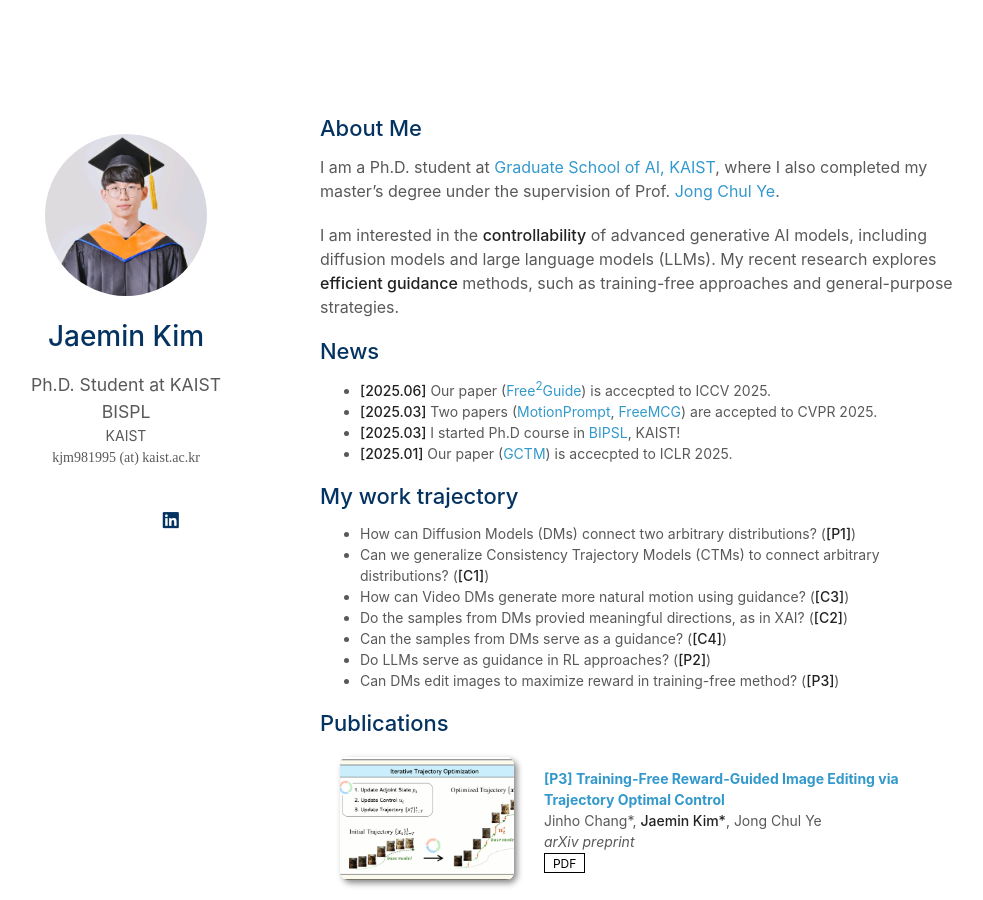
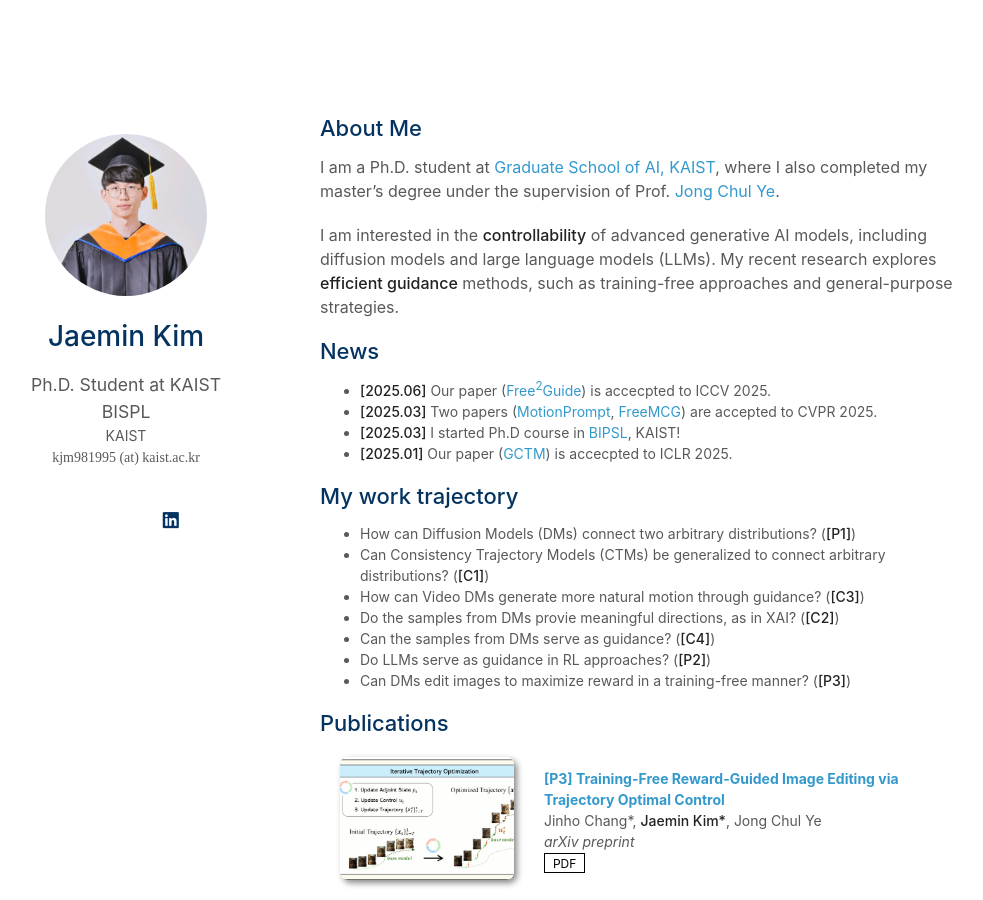
Before and after one commit to kjm981995/kjm981995.github.io, a Jekyll site: the page built from index.md, in a window 1280 px wide and 900 px high. Shown: the whole window, without its empty margins (150-1133 px from the left). Built offline with Jekyll 4.4.1, drawn with Linux system fonts in a browser that asks for light colours; a style sheet for code colours, icons or effects is not loaded; our own code applies the rules of GitHub Pages for plain Markdown files.

Commit message:
Update index.md

```diff
--- a/index.md
+++ b/index.md
@@ -22,11 +22,11 @@ I am interested in the <strong>controllability</strong> of advanced generative A
 ## My work trajectory
 
 - How can Diffusion Models (DMs) connect two arbitrary distributions? (**[P1]**)
-- Can we generalize Consistency Trajectory Models (CTMs) to connect arbitrary distributions? (**[C1]**)
-- How can Video DMs generate more natural motion using guidance? (**[C3]**)
-- Do the samples from DMs provied meaningful directions, as in XAI? (**[C2]**)
-- Can the samples from DMs serve as a guidance? (**[C4]**)
+- Can Consistency Trajectory Models (CTMs) be generalized to connect arbitrary distributions? (**[C1]**)
+- How can Video DMs generate more natural motion through guidance? (**[C3]**)
+- Do the samples from DMs provie meaningful directions, as in XAI? (**[C2]**)
+- Can the samples from DMs serve as guidance? (**[C4]**)
 - Do LLMs serve as guidance in RL approaches? (**[P2]**)
-- Can DMs edit images to maximize reward in training-free method? (**[P3]**)
+- Can DMs edit images to maximize reward in a training-free manner? (**[P3]**)
 
 {% include_relative _includes/publications.md %}
```
